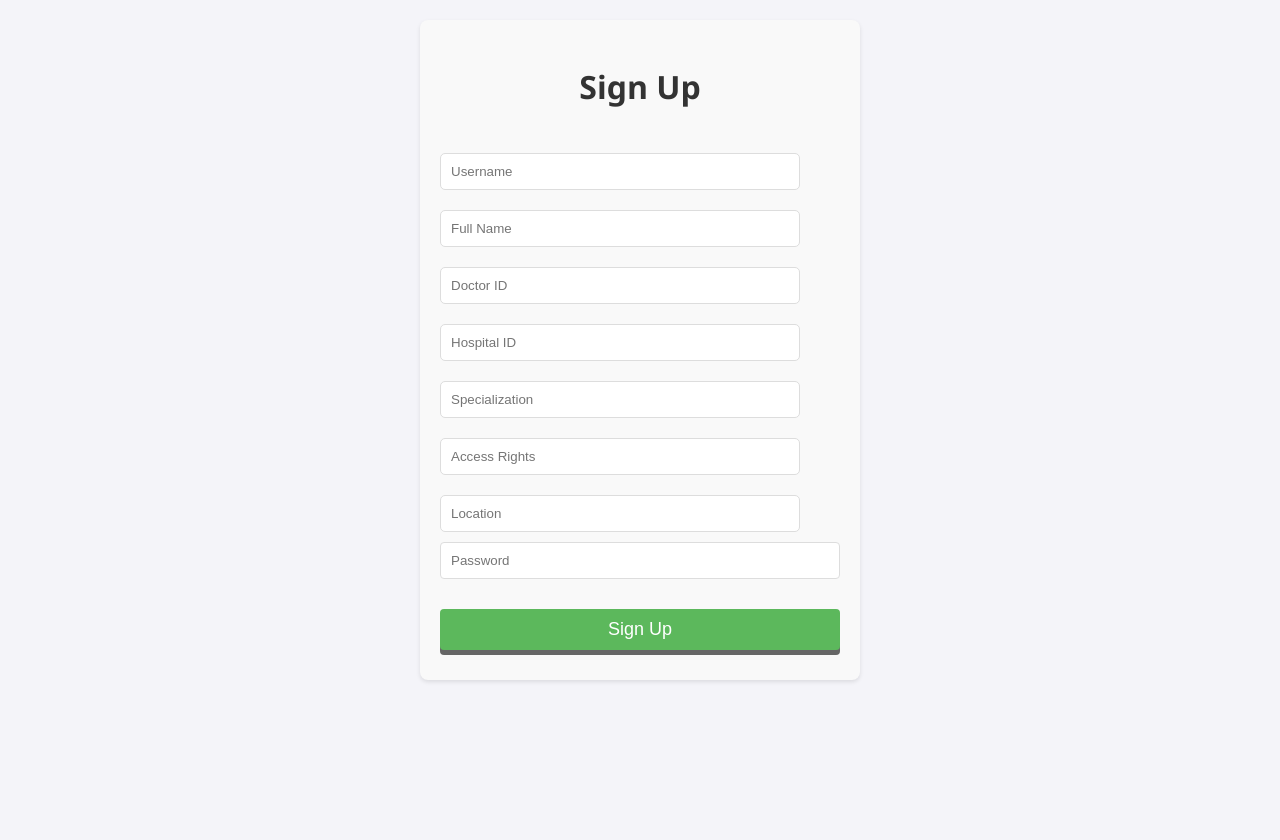
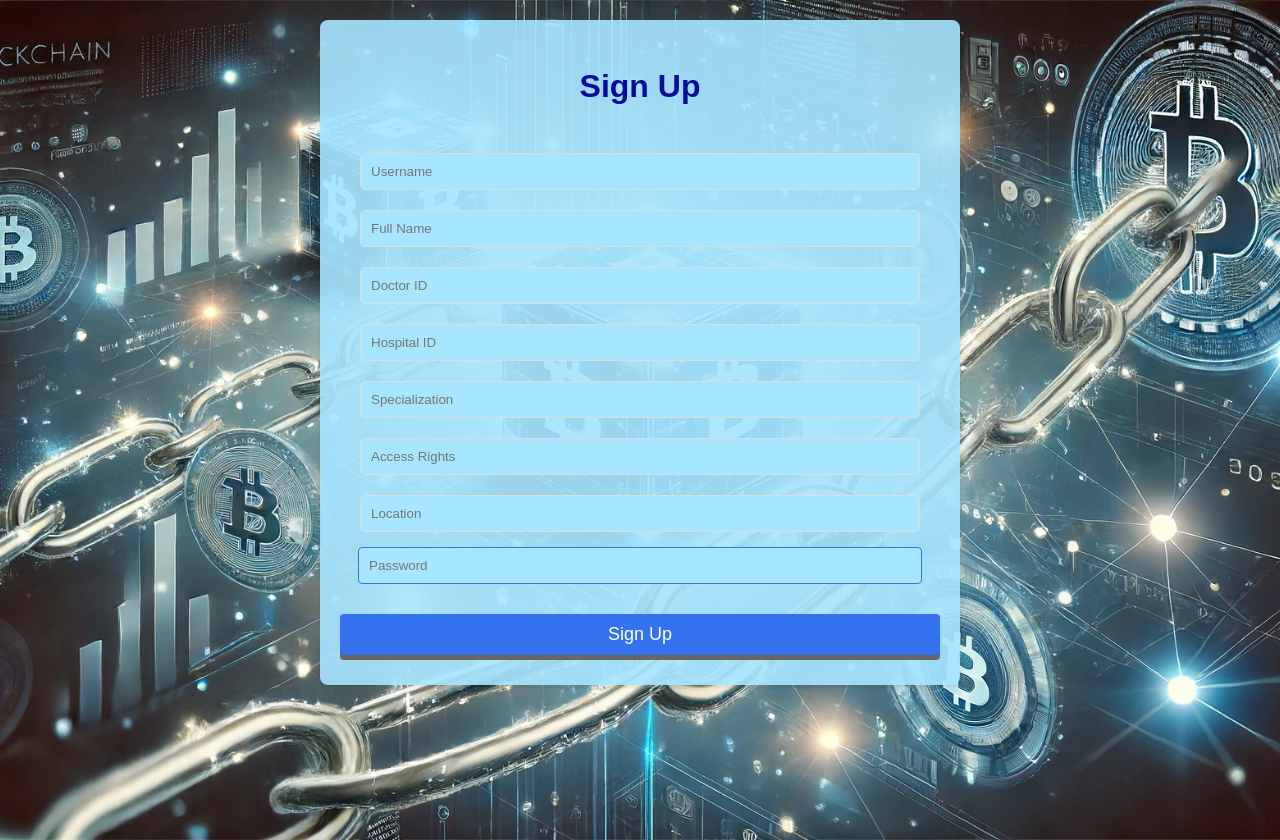
Before and after one commit to aadrish7/Blockchain-Project, a React (Create React App) app in the folder hugging/: page /signup in a window 1280 px wide. Built offline with nearby package versions, Linux system fonts and the light colour scheme.

Commit message:
ImprovedUIPart1
1

```diff
--- a/hugging/src/components/landingpage.css
+++ b/hugging/src/components/landingpage.css
@@ -1,11 +1,41 @@
-/* style.css */
+/* landingpage.css */
 .LandingPageContainer {
   display: flex;
   flex-direction: column;
   align-items: center;
   justify-content: center;
   height: 100vh;
-    background-color: #f8f9fa;
+  background-image: url('./LandingPage.png');
+  background-size: cover;
+  background-position: center;
+  background-repeat: no-repeat;
+  background-attachment: fixed;
+  overflow: hidden;
+  text-align: center;
+  color: #333;
+}
+
+.AnimatedText {
+  animation: moveDown 2s ease-out forwards;
+  opacity: 0;
+  font-size: 2.5em;
+  margin-bottom: 20px;
+}
+
+@keyframes moveDown {
+  0% {
+      transform: translateY(-100%);
+      opacity: 0;
+  }
+  100% {
+      transform: translateY(0);
+      opacity: 1;
+  }
+}
+
+.ButtonContainer {
+  display: flex;
+  gap: 10px;
 }
 
 .Button {
@@ -17,8 +47,21 @@
   color: white;
   font-size: 16px;
   cursor: pointer;
+  transition: background-color 0.3s, transform 0.3s;
+  animation: fadeIn 2s ease-out 1s forwards;
+  opacity: 0;
 }
 
 .Button:hover {
   background-color: #0056b3;
+  transform: scale(1.1);
 }
+
+@keyframes fadeIn {
+  0% {
+      opacity: 0;
+  }
+  100% {
+      opacity: 1;
+  }
+}
--- a/hugging/src/components/landingpage.js
+++ b/hugging/src/components/landingpage.js
@@ -1,3 +1,4 @@
+// LandingPage.jsx
 import React from 'react';
 import { Link } from 'react-router-dom';
 import './landingpage.css';
@@ -5,9 +6,11 @@ import './landingpage.css';
 const LandingPage = () => {
   return (
     <div className="LandingPageContainer">
-      <h1>Welcome to Our Hugging Face Like Platform</h1>
-      <Link to="/login"><button className="Button">Login</button></Link>
-      <Link to="/signup"><button className="Button">Signup</button></Link>
+      <h1 className="AnimatedText">Welcome to Our Hugging Face Like Platform</h1>
+      <div className="ButtonContainer">
+        <Link to="/login"><button className="Button">Login</button></Link>
+        <Link to="/signup"><button className="Button">Signup</button></Link>
+      </div>
     </div>
   );
 };
--- a/hugging/src/components/signup.css
+++ b/hugging/src/components/signup.css
@@ -1,45 +1,120 @@
+body.signup-page {
+  background-image: url('signed.png'); /* Replace with the actual URL of the generated image */
+  background-size: cover;
+  background-position: center;
+  margin: 0;
+  font-family: Arial, sans-serif;
+}
+
+.signup-success {
+  margin-top: 20px;
+  padding: 10px;
+  border: 1px solid #3572EF;
+  border-radius: 4px;
+  background-color: #A7E6FF;
+  color: #050C9C;
+  text-align: center;
+}
+
+.signup-error {
+  margin-top: 20px;
+  padding: 10px;
+  border: 1px solid #FF4B4B;
+  border-radius: 4px;
+  background-color: #FFCCCC;
+  color: #FF0000;
+  text-align: center;
+}
+
+
 /* Container styles */
 .signup-container {
-    max-width: 400px;
+  max-width: 600px;
   margin: 0 auto;
   padding: 20px;
-    background-color: #f9f9f9;
+  background-color: rgba(167, 230, 255, 0.9); /* Lightest blue with some transparency */
   border-radius: 8px;
   box-shadow: 0 2px 4px rgba(0, 0, 0, 0.1);
+  display: flex;
+  flex-direction: column;
+  align-items: center;
+  opacity: 0;
+  animation: fadeIn 1s forwards;
 }
 
 /* Title styles */
 .signup-title {
   text-align: center;
-    color: #333;
-    margin-bottom: 30px; /* Increased bottom margin */
+  color: #050C9C; /* Dark blue for the title */
+  margin-bottom: 30px;
+  transform: translateY(-20px);
+  animation: slideIn 1s forwards;
 }
 
 /* Form styles */
 .signup-form {
   display: flex;
   flex-direction: column;
+  width: 100%;
+  align-items: center;
 }
 
 /* Input field styles */
 .signup-input {
   padding: 10px;
-    margin-bottom: 15px; /* Adjusted bottom margin */
-    border: 1px solid #ddd;
+  margin-bottom: 15px;
+  border: 1px solid #3572EF; /* Medium blue for input borders */
   border-radius: 4px;
+  width: 100%;
+  box-sizing: border-box;
+  background-color: #A7E6FF; /* Lightest blue for the input background */
+  color: #050C9C; /* Dark blue for the input text */
+  opacity: 0;
+  animation: fadeIn 1s forwards;
+  animation-delay: 0.5s;
+}
+
+.signup-password {
+  padding: 10px;
+  margin-bottom: 15px;
+  margin-top: 5px;
+  border: 1px solid #3572EF; /* Medium blue for input borders */
+  border-radius: 4px;
+  width: 94%;
+  box-sizing: border-box;
+  background-color: #A7E6FF; /* Lightest blue for the input background */
+  color: #050C9C; /* Dark blue for the input text */
+  opacity: 0;
+  animation: fadeIn 1s forwards;
+  animation-delay: 0.5s;
 }
 
 /* Button styles */
 .signup-button {
   padding: 10px;
-    background-color: #5cb85c;
+  background-color: #3572EF; /* Medium blue for the button background */
   color: white;
   border: none;
   border-radius: 4px;
   cursor: pointer;
-    margin-top: 15px; /* Added top margin */
+  margin-top: 15px;
+  width: 100%;
+  box-sizing: border-box;
+  opacity: 0;
+  animation: fadeIn 1s forwards;
+  animation-delay: 1s;
 }
 
 .signup-button:hover {
-    background-color: #4cae4c;
+  background-color: #3ABEF9; /* Lighter blue for the button hover state */
 }
+
+@keyframes fadeIn {
+  from { opacity: 0; }
+  to { opacity: 1; }
+}
+
+@keyframes slideIn {
+  from { transform: translateY(-20px); opacity: 0; }
+  to { transform: translateY(0); opacity: 1; }
+}
--- a/hugging/src/components/signup.js
+++ b/hugging/src/components/signup.js
@@ -1,8 +1,7 @@
-// SignUp.js
-
-import React, { useState } from 'react';
+import React, { useState, useEffect } from 'react';
 import axios from 'axios';
 import './signup.css';
+import { Link } from 'react-router-dom';
 
 const SignUp = () => {
     const [formData, setFormData] = useState({
@@ -15,6 +14,18 @@ const SignUp = () => {
         location: '',
         password: ''
     });
+    const [success, setSuccess] = useState(false);
+    const [errorMessage, setErrorMessage] = useState('');
+
+    useEffect(() => {
+        // Add the class to the body when the component mounts
+        document.body.classList.add('signup-page');
+
+        // Clean up the class when the component unmounts
+        return () => {
+            document.body.classList.remove('signup-page');
+        };
+    }, []);
 
     const handleChange = (e) => {
         setFormData({ ...formData, [e.target.name]: e.target.value });
@@ -25,29 +36,43 @@ const SignUp = () => {
         try {
             const response = await axios.post('http://localhost:3001/auth/signup', formData);
             console.log(response.data);
-            // Redirect or show success message
+            setSuccess(true);
+            setErrorMessage('');
+
         } catch (error) {
             console.error(error.response.data);
-            // Show error message
+            setSuccess(false);
+            setErrorMessage('Signup failed. Please try again.');
         }
     };
 
     return (
-<div class="signup-container">
-    <h1 class="signup-title">Sign Up</h1>
-    <form class="signup-form" onSubmit={handleSubmit}>
-        <input type="text" class="signup-input" name="username" placeholder="Username" onChange={handleChange} required />
-        <input type="text" class="signup-input" name="fullName" placeholder="Full Name" onChange={handleChange} required />
-        <input type="text" class="signup-input" name="doctorId" placeholder="Doctor ID" onChange={handleChange} />
-        <input type="text" class="signup-input" name="hospitalId" placeholder="Hospital ID" onChange={handleChange} />
-        <input type="text" class="signup-input" name="specialization" placeholder="Specialization" onChange={handleChange} />
-        <input type="text" class="signup-input" name="accessRights" placeholder="Access Rights" onChange={handleChange} />
-        <input type="text" class="signup-input" name="location" placeholder="Location" onChange={handleChange} />
-        <input type="password" class="signup-input" name="password" placeholder="Password" onChange={handleChange} required />
-        <button type="submit" class="signup-button">Sign Up</button>
-    </form>
-</div>
-
+        <div className="signup-container">
+            <h1 className="signup-title">Sign Up</h1>
+            {success ? (
+                <div className="signup-success">
+                    <p>Signup successful! Welcome aboard.</p>
+                    <Link to="/login"><button className="Button">Login</button></Link>
+                </div>
+            ) : (
+                <form className="signup-form" onSubmit={handleSubmit}>
+                    <input type="text" className="signup-input" name="username" placeholder="Username" onChange={handleChange} required />
+                    <input type="text" className="signup-input" name="fullName" placeholder="Full Name" onChange={handleChange} required />
+                    <input type="text" className="signup-input" name="doctorId" placeholder="Doctor ID" onChange={handleChange} />
+                    <input type="text" className="signup-input" name="hospitalId" placeholder="Hospital ID" onChange={handleChange} />
+                    <input type="text" className="signup-input" name="specialization" placeholder="Specialization" onChange={handleChange} />
+                    <input type="text" className="signup-input" name="accessRights" placeholder="Access Rights" onChange={handleChange} />
+                    <input type="text" className="signup-input" name="location" placeholder="Location" onChange={handleChange} />
+                    <input type="password" className="signup-password" name="password" placeholder="Password" onChange={handleChange} required />
+                    <button type="submit" className="signup-button">Sign Up</button>
+                </form>
+            )}
+            {errorMessage && (
+                <div className="signup-error">
+                    <p>{errorMessage}</p>
+                </div>
+            )}
+        </div>
     );
 };
 
```
Also changed, not shown: hugging/src/components/LandingPage.png (added), hugging/src/components/signed.png (added). Lines whose indentation alone changed are shown as unchanged.
